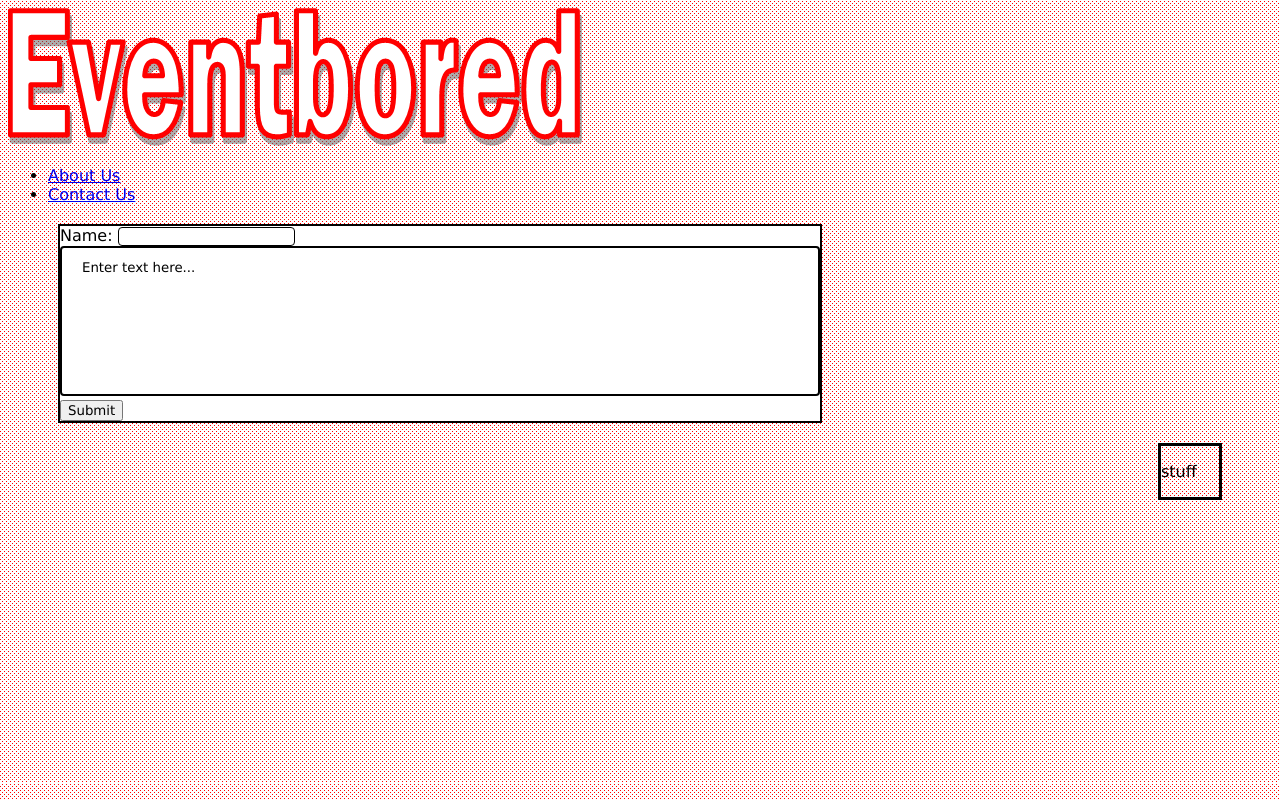
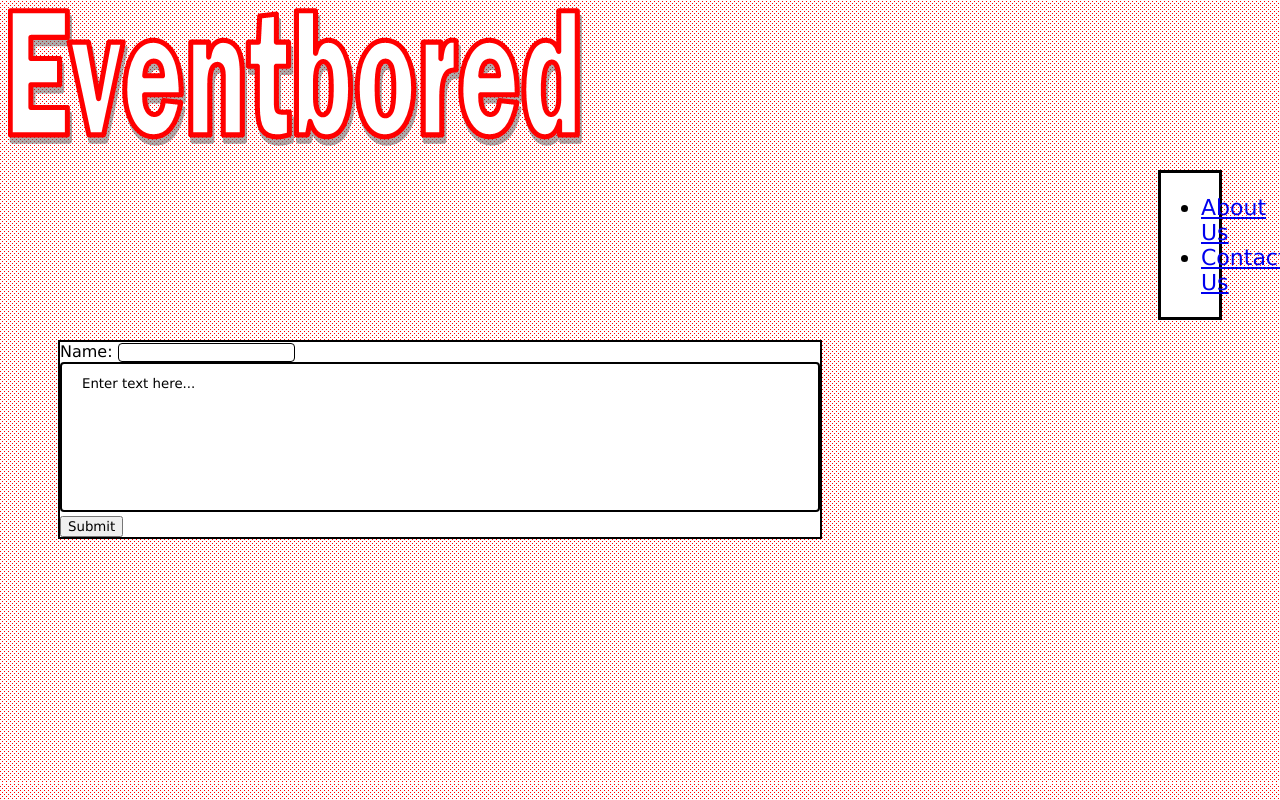
Before and after one commit to Kennysc/EventBored, a plain HTML site: page index.html in a window 1280 px wide. Drawn offline with Linux system fonts and the light colour scheme.

Commit message:
more styling edits

```diff
--- a/index.html
+++ b/index.html
@@ -1,4 +1,3 @@
-
 <!Doctype html>
 <html>
   <head>
@@ -9,23 +8,22 @@
   <body>
   	<div>
   		<a href="./index.html">
-      <img src="./EventBored_Title.png">
+      <img class="shadow" src="./EventBored_Title.png">
     </a>
-      <div id="nav_bar">
-  			<ul>
-  				<li><a href="./about_us.html">About Us</a></li>
-  				<li><a href="./contact_page.html">Contact Us</a> </li>
-  			</ul>
+     <div class="Box">
+       <div class="nav_bar">
+        <ul>
+          <li><a href="./about_us.html">About Us</a></li>
+          <li><a href="./contact_page.html">Contact Us</a> </li>
+        </ul>
       </div>
+    </div>
   			<div class="container">
   				<form> Name: <input type="text" name="usrname">
 						<textarea name="comment" form="usrform">Enter text here...</textarea>
  					<input type="submit">
 				</form>
-	</div>
-  	<div class="Box">
-  		<p> stuff </p>
-  	</div>
+	       </div>
   </div>
   </body>
 </html>
--- a/styles.css
+++ b/styles.css
@@ -4,6 +4,12 @@
 body {
 	background-image:url("./EventBored_Background.png");
 }
+
+.nav_bar {
+	background-color: white;
+	font-size: 22px;
+}
+
  .container {
  	display: flex;
  	justify-content: flex-start;
@@ -36,6 +42,7 @@ textarea {
     background-color: white;
     resize: none;
 }
+
 form {
 	background: white;
 }
```
